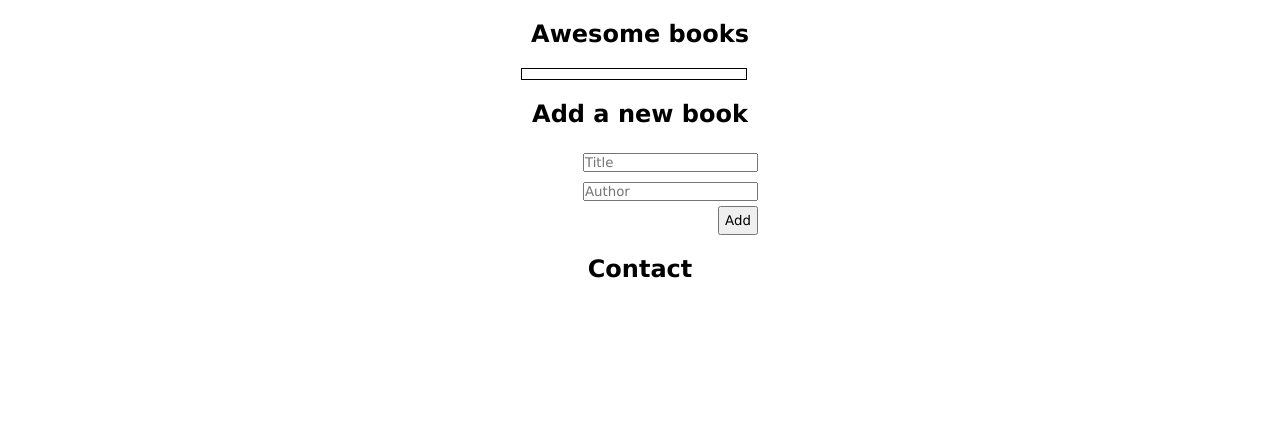
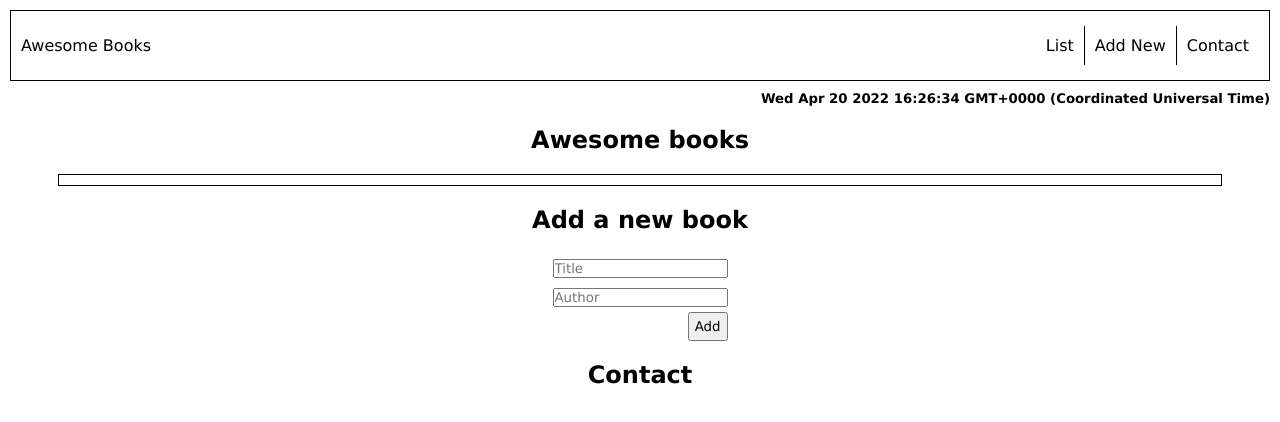
Before and after one commit to marurevi/Awesome-books, a plain HTML site: page index.html in a window 1280 px wide. Drawn offline with Linux system fonts and the light colour scheme.

Commit message:
add header nav and time

```diff
--- a/index.html
+++ b/index.html
@@ -9,14 +9,24 @@
 </head>
 <body>
   <header>
+    <nav class="nav">
+      <div>Awesome Books</div>
+      <ul class="rightmenu">
+        <li>List</li>
+        <li>Add New</li>
+        <li>Contact</li>
+      </ul>
+    </nav>
+    <h5 id="dateandtime">
+    </h5>
   </header>
 
-  <section>
+  <section class="listsection">
     <h1>Awesome books</h1>
     <div id="bookshelf" class="bookshelf"></div>
   </section>
 
-  <section>
+  <section class="addnewsection">
     <h2>Add a new book</h2>
     <form id="mybookshelf">
       <input type="text" placeholder="Title" id="newName">
@@ -25,7 +35,7 @@
     </form>
   </section>
 
-  <section>
+  <section class="contactsection">
     <h2>Contact</h2>
   </section>
 
--- a/script.js
+++ b/script.js
@@ -3,6 +3,8 @@ const bookShelf = document.getElementById('bookshelf');
 const addBtn = document.getElementById('add');
 const title = document.getElementById('newName');
 const author = document.getElementById('newAuthor');
+
+document.getElementById('dateandtime').innerHTML = Date();
 class Book {
   constructor(name, author) {
     this.name = name;
--- a/style.css
+++ b/style.css
@@ -5,6 +5,53 @@
 }
 
 body {
+  display: flex;
+  flex-direction: column;
+  justify-content: center;
+  align-items: center;
+  width: 100%;
+}
+
+header {
+  width: 100%;
+}
+
+.nav {
+  display: flex;
+  justify-content: space-between;
+  align-items: center;
+  border: 1px solid black;
+  padding: 10px;
+  margin: 10px;
+}
+
+.rightmenu {
+  display: flex;
+  padding: 0;
+  list-style: none;
+}
+
+.rightmenu li:not(:nth-child(1)) {
+  border-left: 1px solid black;
+}
+
+.rightmenu li {
+  margin: 5px 0;
+  padding: 10px;
+}
+
+.rightmenu li:hover {
+  cursor: pointer;
+  color: rgb(26, 46, 85);
+  font-weight: bold;
+}
+
+#dateandtime {
+  text-align: right;
+  margin-right: 10px;
+}
+
+section {
   display: flex;
   flex-direction: column;
   justify-content: center;
```
